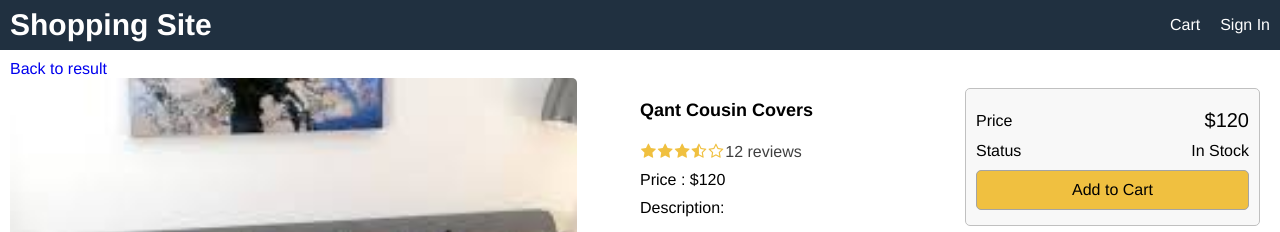
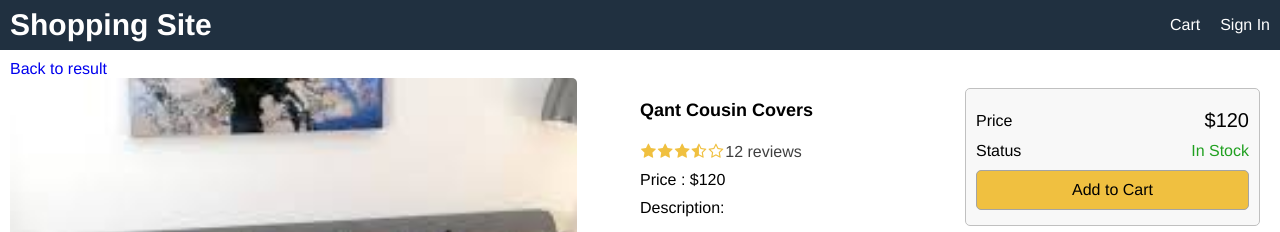
Before and after one commit to Gagandeep-Kaur-01/Shopping_Cart, a React (Create React App) app in the folder frontend/: page /product/1 in a window 1280 px wide. Shown: the top 232 px of the page. Built offline with nearby package versions, Linux system fonts and the light colour scheme.

Commit message:
css for alert

```diff
--- a/frontend/src/components/screens/ProductScreen.css
+++ b/frontend/src/components/screens/ProductScreen.css
@@ -38,3 +38,10 @@ button.primary {
 button.block {
   width: 100%;
 }
+/* Alert */
+.success {
+  color: #20a020;
+}
+.error {
+  color: #a02020;
+}
```
